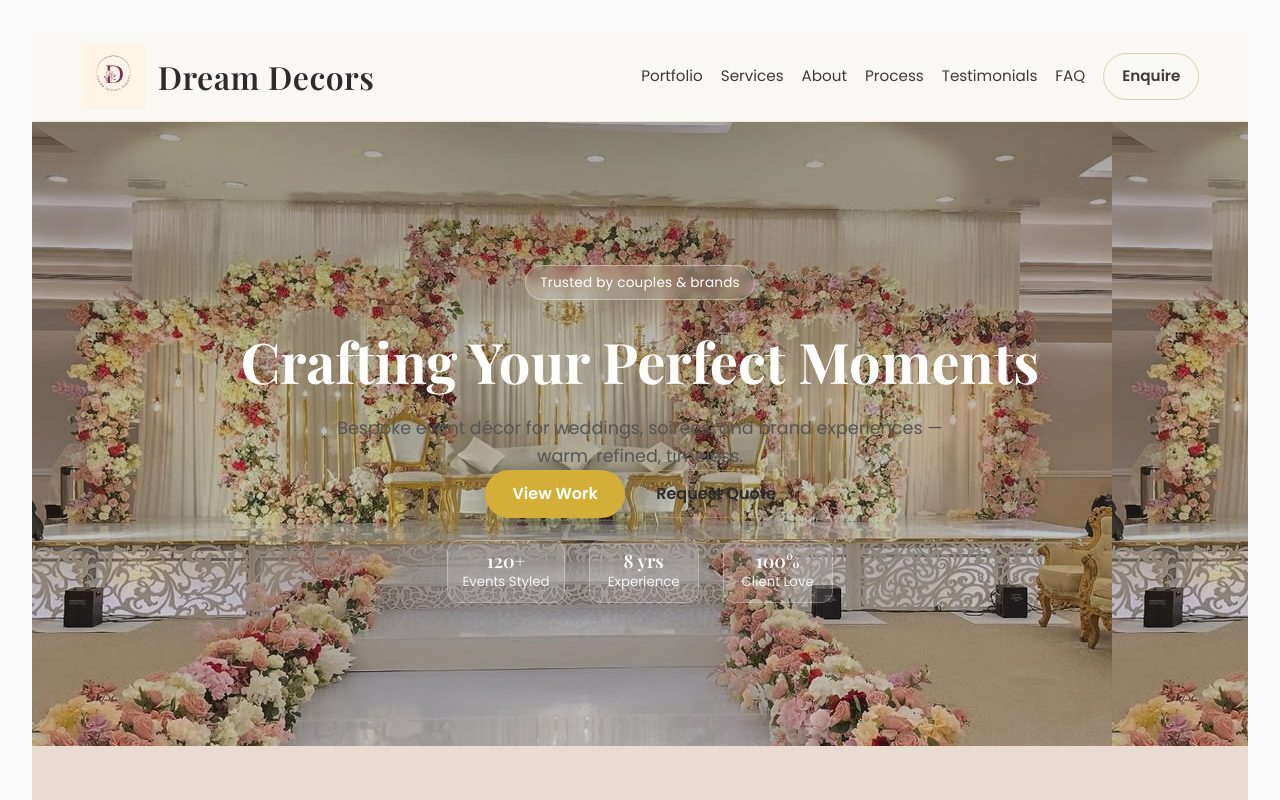
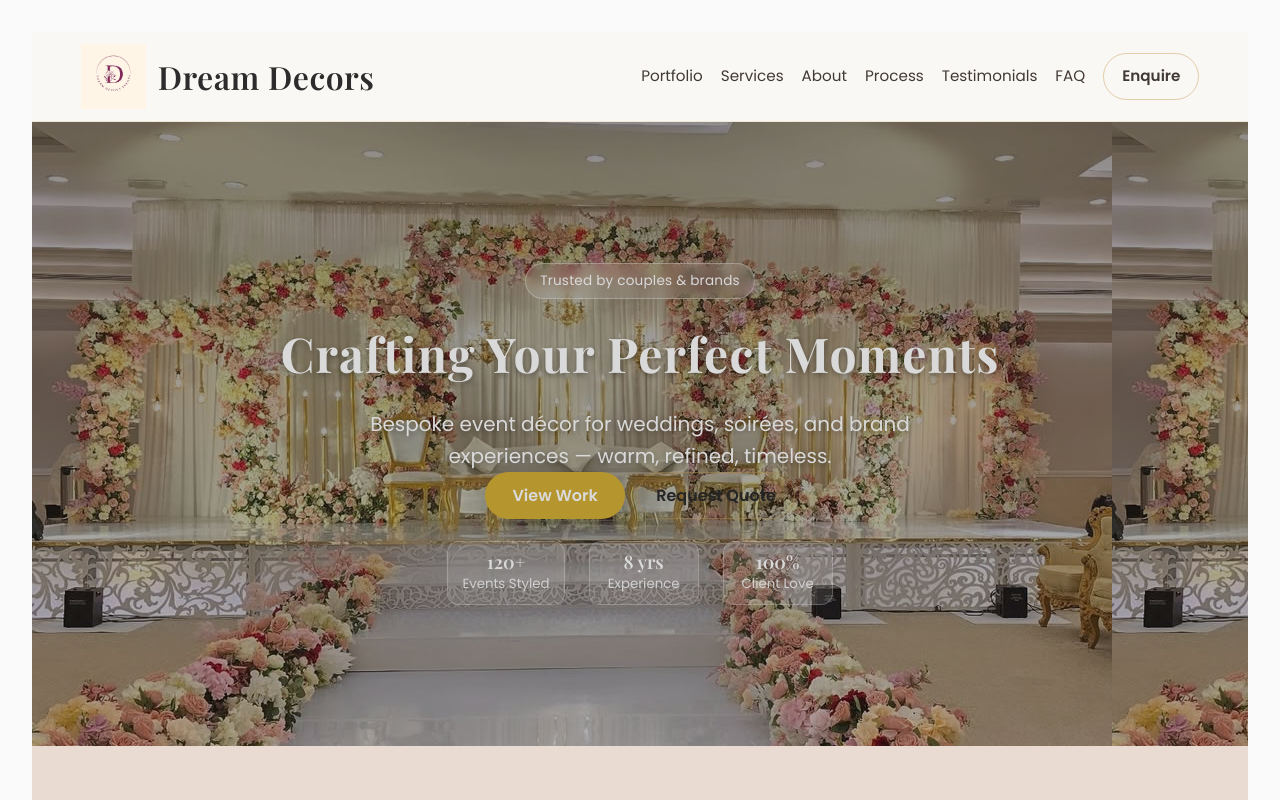
Before and after one commit to Abner-source/Dream-decors, a React (Vite) app: page / in a window 1280 px wide. Shown: the top 800 px of the page. Built offline with nearby package versions, Linux system fonts and the light colour scheme.

Commit message:
Fixed hero section texts

```diff
--- a/src/index.css
+++ b/src/index.css
@@ -874,3 +874,111 @@ body {
     gap: 16px;
   }
 }
+/* ===== Hero Section Fix ===== */
+.hero {
+  position: relative;
+  text-align: center;
+  color: white;
+  padding: 120px 20px;
+}
+
+.hero::before {
+  content: "";
+  position: absolute;
+  top: 0; left: 0;
+  width: 100%; height: 100%;
+  background: rgba(0,0,0,0.45); /* dark overlay for readability */
+  z-index: 1;
+}
+
+.hero-content {
+  position: relative;
+  z-index: 2;
+  max-width: 800px;
+  margin: 0 auto;
+}
+
+.hero h1 {
+  font-size: 3rem;
+  font-weight: 700;
+  letter-spacing: 1.5px;
+  margin-bottom: 12px;
+  animation: fadeInUp 1.2s ease forwards;
+}
+
+.hero p {
+  font-size: 1.25rem;
+  line-height: 1.6;
+  font-weight: 400;
+  opacity: 0.9;
+  animation: fadeInUp 1.6s ease forwards;
+}
+
+/* Smooth Fade-in Animation */
+@keyframes fadeInUp {
+  from { opacity: 0; transform: translateY(20px); }
+  to { opacity: 1; transform: translateY(0); }
+}
+
+/* Mobile adjustments */
+@media (max-width: 768px) {
+  .hero h1 { font-size: 2.2rem; }
+  .hero p { font-size: 1rem; }
+}
+/* ===== Hero Section Fix (lighter overlay) ===== */
+.hero::before {
+  content: "";
+  position: absolute;
+  top: 0; left: 0;
+  width: 100%; height: 100%;
+  background: rgba(0,0,0,0.15); /* lighter overlay */
+  z-index: 1;
+}
+
+.hero h1,
+.hero p {
+  text-shadow: 0px 2px 6px rgba(0,0,0,0.4); /* subtle glow for readability */
+}
+
+/* Keep previous font sizing + responsiveness */
+.hero h1 {
+  font-size: 3rem;
+  font-weight: 700;
+  letter-spacing: 1.2px;
+  margin-bottom: 12px;
+}
+
+.hero p {
+  font-size: 1.25rem;
+  line-height: 1.6;
+  opacity: 0.95;
+}
+/* ===== Hero Section Text ===== */
+.hero h1 {
+  color: #fff;
+  font-size: 3rem;
+  font-weight: 700;
+  margin-bottom: 1rem;
+}
+
+.hero p {
+  color: #fff;
+  font-size: 1.25rem;
+  font-weight: 400;
+  max-width: 600px;
+  margin: 0 auto;
+}
+
+/* ===== Mobile Responsiveness for Hero ===== */
+@media (max-width: 768px) {
+  .hero h1 {
+    font-size: 2rem;
+    line-height: 1.3;
+    padding: 0 1rem;
+  }
+
+  .hero p {
+    font-size: 1rem;
+    padding: 0 1rem;
+  }
+}
```
